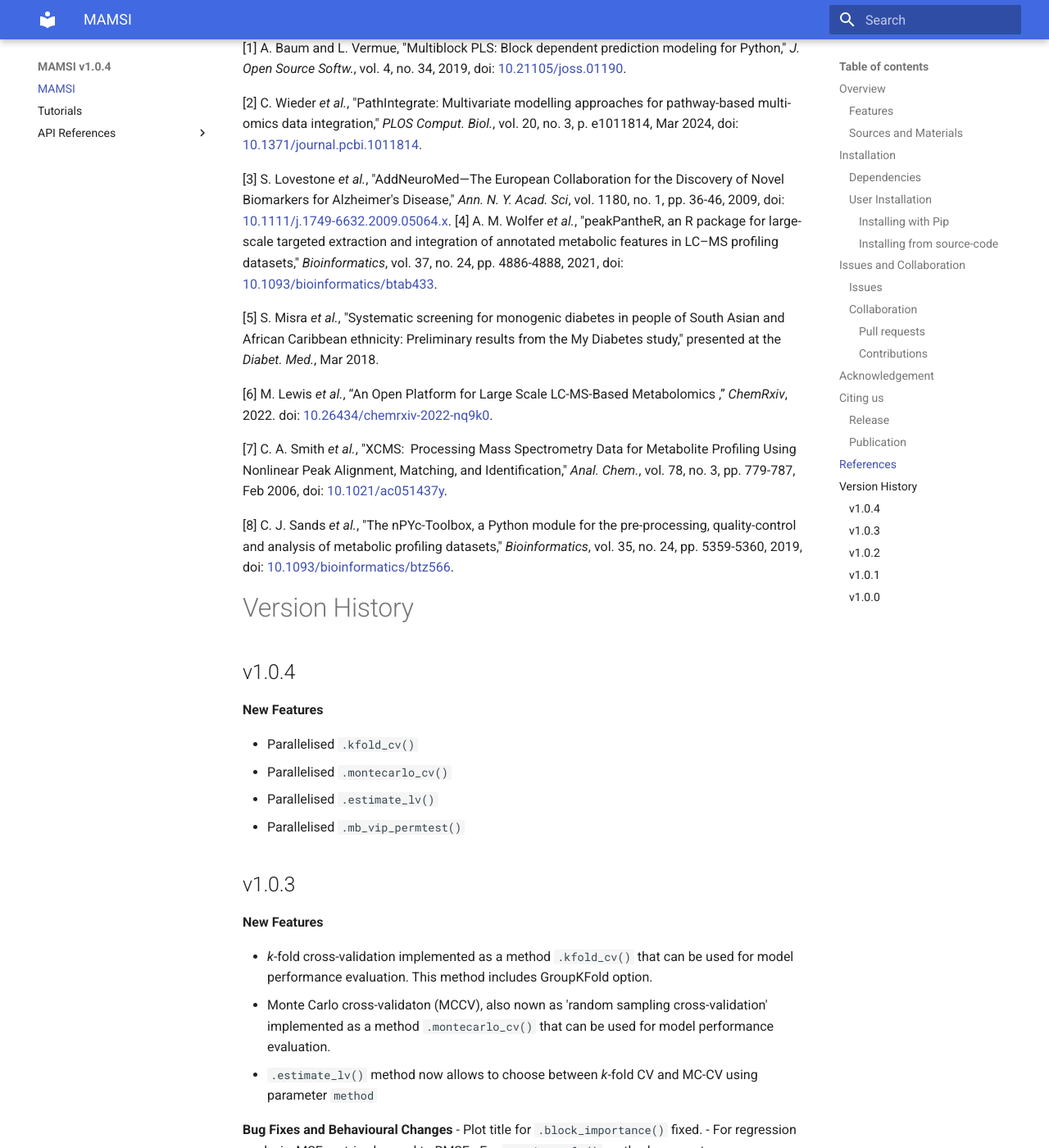
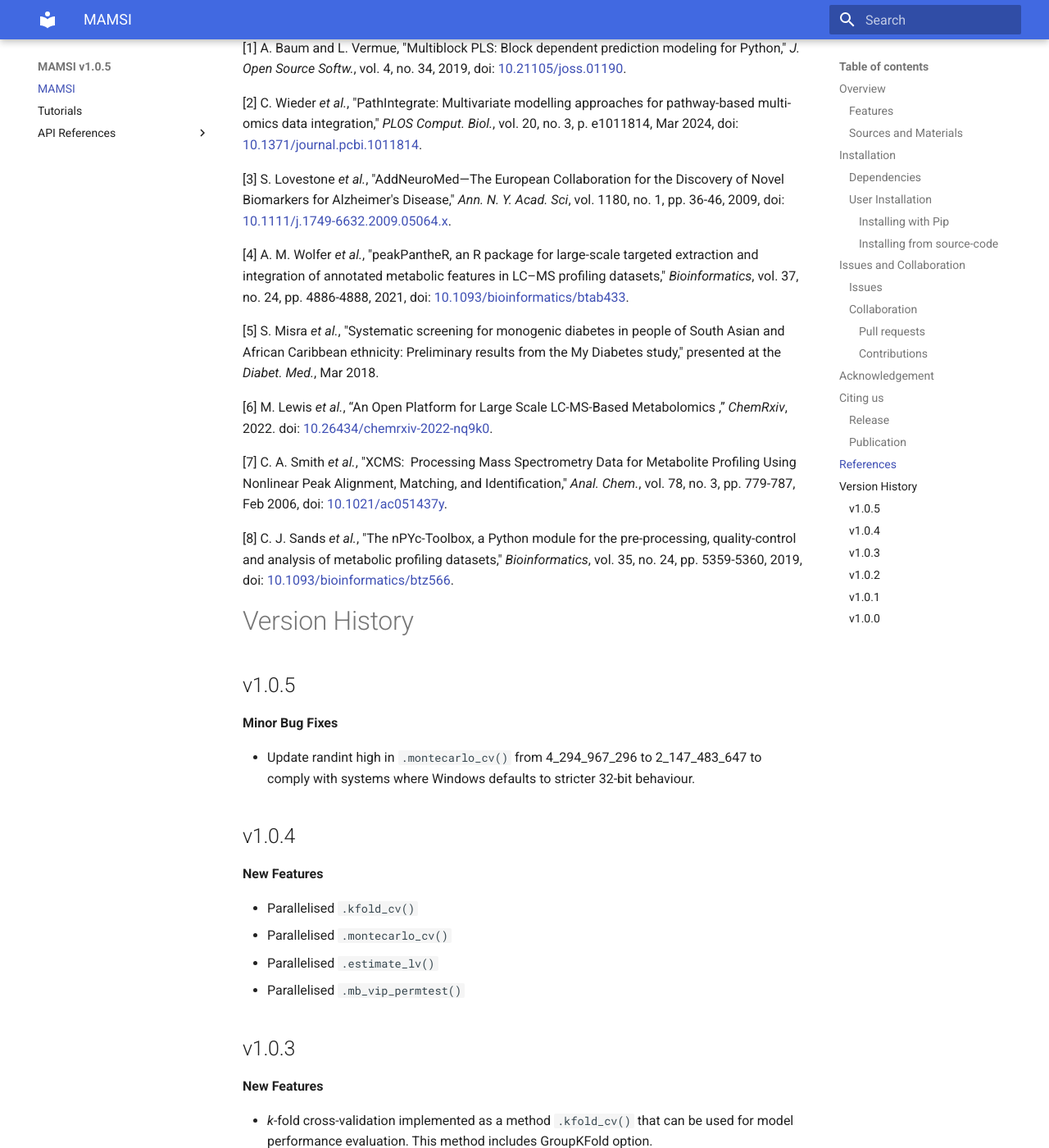
Before and after one commit to kopeckylukas/py-mamsi, an MkDocs documentation site: the page built from docs/index.md, in a window 1280 px wide and 1400 px high, scrolled down 3971 px. Shown: the whole window at 82% size. Built offline with MkDocs 1.6.1 and Material for MkDocs 9.7.7, drawn with Linux system fonts in a browser that asks for light colours; some of the changed text lies outside the part shown.

Commit message:
update files for v1.0.5 release

````diff
--- a/docs/index.md
+++ b/docs/index.md
@@ -56,7 +56,7 @@
 ```
 
 When you are in the cloned project folder, type the following code to install MAMSI and all dependencies:
-```bahs
+```bash
 pip install .
 ```
 
@@ -110,6 +110,7 @@
 [2] C. Wieder *et al.*, "PathIntegrate: Multivariate modelling approaches for pathway-based multi-omics data integration," *PLOS Comput. Biol.*, vol. 20, no. 3, p. e1011814, Mar 2024, doi: [10.1371/journal.pcbi.1011814](https://pubmed.ncbi.nlm.nih.gov/38527092/).
 
 [3] S. Lovestone *et al.*, "AddNeuroMed—The European Collaboration for the Discovery of Novel Biomarkers for Alzheimer's Disease," *Ann. N. Y. Acad. Sci*, vol. 1180, no. 1, pp. 36-46, 2009, doi: [10.1111/j.1749-6632.2009.05064.x](https://nyaspubs.onlinelibrary.wiley.com/doi/10.1111/j.1749-6632.2009.05064.x).
+
 [4] A. M. Wolfer *et al.*, "peakPantheR, an R package for large-scale targeted extraction and integration of annotated metabolic features in LC–MS profiling datasets," *Bioinformatics*, vol. 37, no. 24, pp. 4886-4888, 2021, doi: [10.1093/bioinformatics/btab433](https://academic.oup.com/bioinformatics/article/37/24/4886/6298587).
 
 [5] S. Misra *et al.*, "Systematic screening for monogenic diabetes in people of South Asian and African Caribbean ethnicity: Preliminary results from the My Diabetes study," presented at the *Diabet. Med.*, Mar 2018.
@@ -124,6 +125,11 @@
 [def]: /images/MAMSI_logo.png
 
 # Version History
+
+## v1.0.5
+**Minor Bug Fixes**
+
+- Update randint high in `.montecarlo_cv()` from 4_294_967_296 to 2_147_483_647 to comply with systems where Windows defaults to stricter 32-bit behaviour.
 
 ## v1.0.4
 **New Features**
--- a/mkdocs.yml
+++ b/mkdocs.yml
@@ -1,4 +1,4 @@
-site_name: MAMSI v1.0.4
+site_name: MAMSI v1.0.5
 
 theme:
   name: material
--- a/setup.py
+++ b/setup.py
@@ -5,7 +5,7 @@
 
 setup(
     name="mamsi",
-    version="1.0.4",
+    version="1.0.5",
     packages=find_packages(),
     url="https://github.com/kopeckylukas/py-mamsi",
     license="BSD 3-Clause License",
````
Also changed, not shown: README.md (+5 -3 lines).
